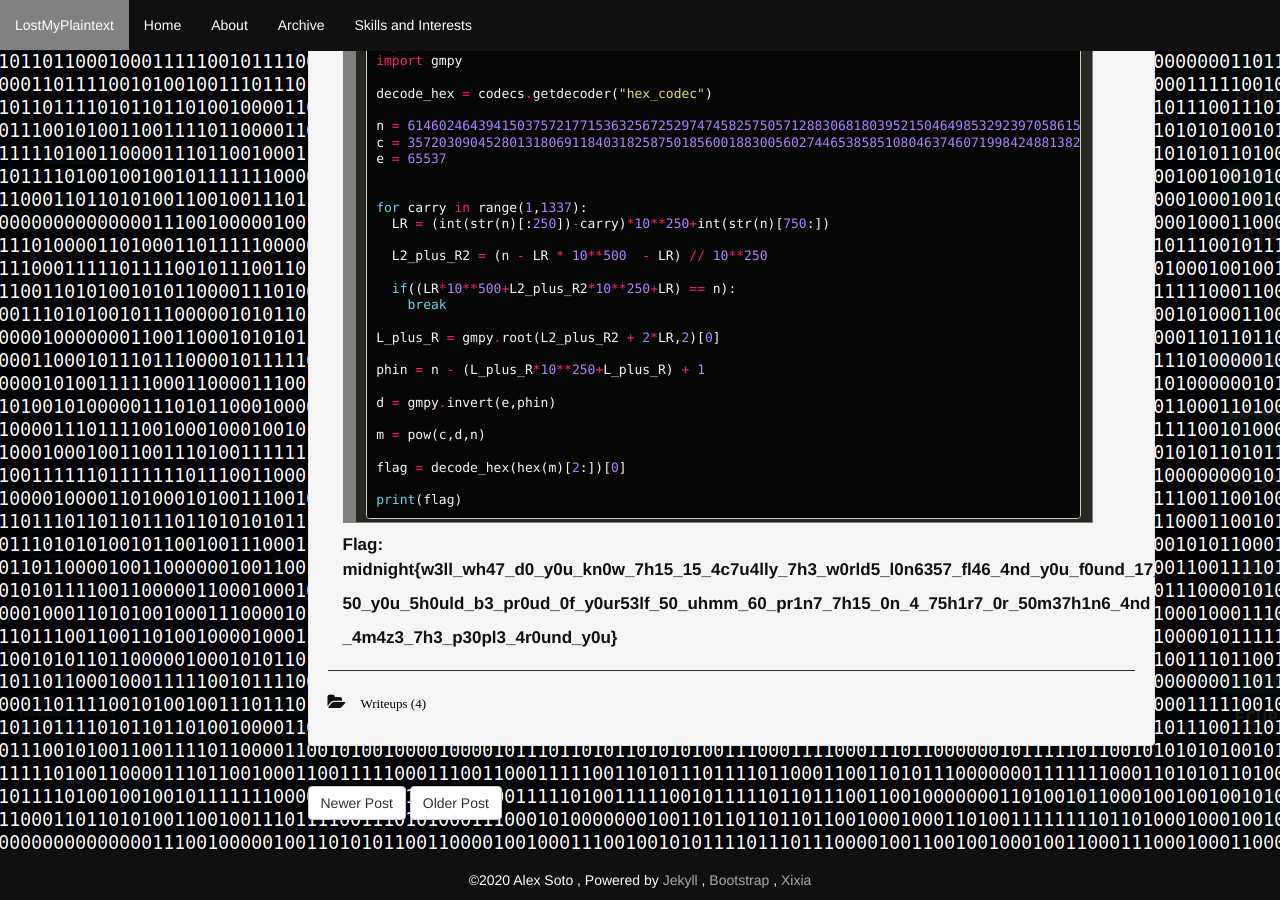
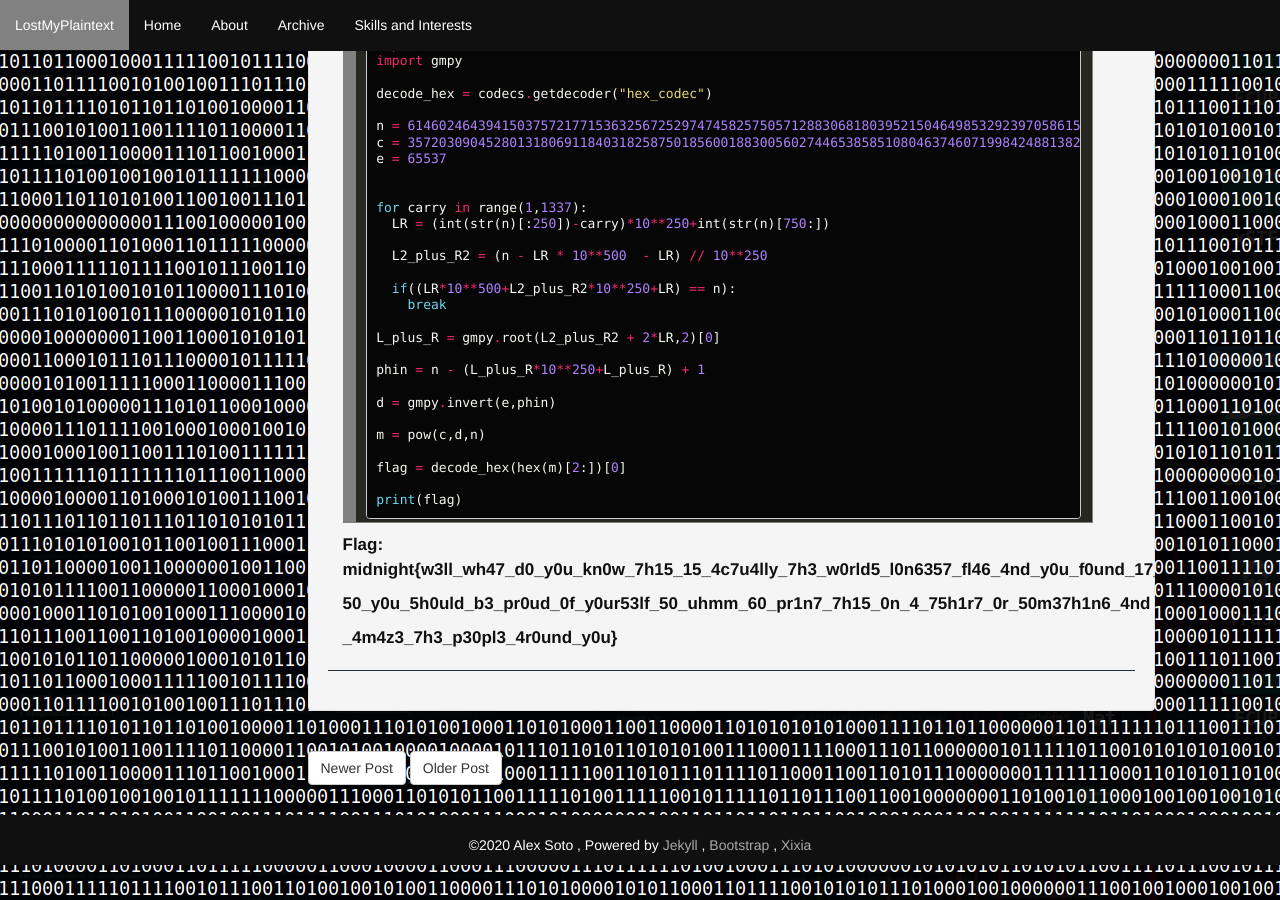
Before and after one commit to 0xA2/0xA2.github.io, a Jekyll site: the page built from _posts/2019-04-08-MidnightSunCTF2019.markdown, in a window 1280 px wide and 900 px high, scrolled down 1806 px. Built offline with Jekyll 4.4.1, drawn with Linux system fonts in a browser that asks for light colours.

Commit message:
Update post.html

```diff
--- a/_layouts/post.html
+++ b/_layouts/post.html
@@ -20,55 +20,8 @@ layout: default
     {{ content }}
     <hr style="border-top:1px solid #28323C;"/>
 
-    <!-- tags and categories under post -->
-    {% unless page.categories == empty %}
-    <ul class="list-unstyled list-inline">
-      <li><i class="icon-folder-open"></i></li>
-      {% assign categories_list = page.categories %}
-      {% if categories_list.first[0] == null %}
-        {% for category in categories_list %}
-            <li class="icon-style"><a href="{{ site.baseurl }}/categories.html">
-                {{ category | join: "/" }} <span>({{ site.categories[category].size }})</span>
-                {% unless forloop.last %},{% endunless %}
-            </a></li>
-        {% endfor %}
-      {% else %}
-        {% for category in categories_list %}
-            <li class="icon-style"><a href="{{ site.baseurl }}/categories.html">
-                {{ category[0] | join: "/" }} <span>/{{ category[1].size }})</span>
-            </a></li>
-        {% endfor %}
-      {% endif %}
-    </ul>
-    {% endunless %}
 
-    {% unless page.tags == empty %}
-    <ul class="list-unstyled list-inline">
-      <li><i class="icon-tags"></i></li>
-      {% assign tags_list = page.tags %}
-      {% if tags_list.first[0] == null %}
-        {% for tag in tags_list %}
-            <li class="icon-style">
-                <a href="{{ site.baseurl }}/tags.html">
-                {{ tag }} <span>({{ site.tags[tag].size }})</span>
-                {% unless forloop.last %},{% endunless %}
-                </a>
-            </li>
-        {% endfor %}
-      {% else %}
-        {% for tag in tags_list %}
-            <li class="icon-style">
-                <a href="{{ site.baseurl }}/tags.html">
-                    {{ tag[0] }} <span>({{ tag[1].size }})</span>
-                    {% unless forloop.last %},{% endunless %}
-                </a>
-            </li>
 
-        {% endfor %}
-      {% endif %}
-      {% assign tags_list = nil %}
-    </ul>
-    {% endunless %}
 
     </div>
     {% if page.comments %}
```
